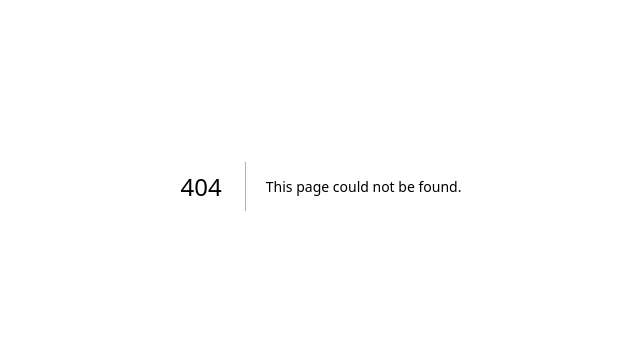
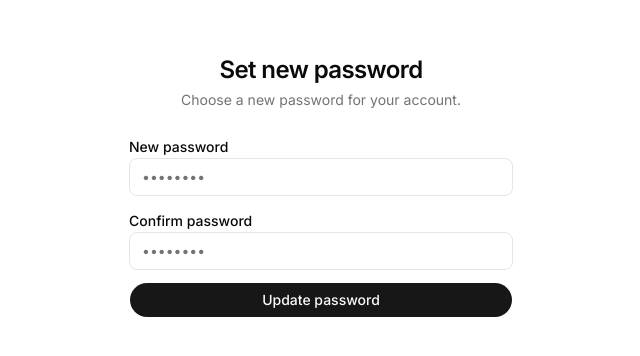
Before and after one commit to vishalbala-nps/scribe, a Next.js app: page /reset-password in a window 1280 px wide. Before the commit this address had no page. Shown: the part 214-570 px from the top of the page, without its empty margins (319-959 px from the left). Built offline with nearby package versions, Linux system fonts and the light colour scheme.

Commit message:
Add forgot password page

```diff
--- a/app/auth/callback/route.ts
+++ b/app/auth/callback/route.ts
@@ -9,7 +9,8 @@ export async function GET(request: Request) {
     const supabase = await createClient()
     const { error } = await supabase.auth.exchangeCodeForSession(code)
     if (!error) {
-      return NextResponse.redirect(`${origin}/dashboard`)
+      const next = searchParams.get("next") ?? "/dashboard"
+      return NextResponse.redirect(`${origin}${next}`)
     }
   }
 
--- /dev/null
+++ b/app/reset-password/page.tsx
@@ -0,0 +1,78 @@
+"use client"
+
+import { useState } from "react"
+import { useRouter } from "next/navigation"
+import { Button } from "@/components/ui/button"
+import { Loader2 } from "lucide-react"
+import { createClient } from "@/lib/supabase/client"
+import { toast } from "sonner"
+
+export default function ResetPasswordPage() {
+  const router = useRouter()
+  const [password, setPassword] = useState("")
+  const [confirm, setConfirm] = useState("")
+  const [isLoading, setIsLoading] = useState(false)
+
+  async function handleSubmit(e: React.SyntheticEvent<HTMLFormElement>) {
+    e.preventDefault()
+    if (password !== confirm) {
+      toast.error("Passwords do not match")
+      return
+    }
+    if (password.length < 6) {
+      toast.error("Password must be at least 6 characters")
+      return
+    }
+    setIsLoading(true)
+    const supabase = createClient()
+    const { error } = await supabase.auth.updateUser({ password })
+    setIsLoading(false)
+    if (error) {
+      toast.error(error.message)
+      return
+    }
+    toast.success("Password updated — you're now signed in")
+    router.push("/dashboard")
+  }
+
+  return (
+    <div className="flex min-h-svh items-center justify-center bg-background px-4">
+      <div className="w-full max-w-sm space-y-6">
+        <div className="space-y-1 text-center">
+          <h1 className="text-2xl font-semibold tracking-tight">Set new password</h1>
+          <p className="text-sm text-muted-foreground">Choose a new password for your account.</p>
+        </div>
+
+        <form onSubmit={handleSubmit} className="space-y-3">
+          <div className="space-y-1">
+            <label htmlFor="new-password" className="text-sm font-medium">New password</label>
+            <input
+              id="new-password"
+              type="password"
+              placeholder="••••••••"
+              value={password}
+              onChange={(e) => setPassword(e.target.value)}
+              required
+              className="w-full rounded-md border border-input bg-background px-3 py-2 text-sm placeholder:text-muted-foreground focus:outline-none focus:ring-2 focus:ring-ring"
+            />
+          </div>
+          <div className="space-y-1">
+            <label htmlFor="confirm-password" className="text-sm font-medium">Confirm password</label>
+            <input
+              id="confirm-password"
+              type="password"
+              placeholder="••••••••"
+              value={confirm}
+              onChange={(e) => setConfirm(e.target.value)}
+              required
+              className="w-full rounded-md border border-input bg-background px-3 py-2 text-sm placeholder:text-muted-foreground focus:outline-none focus:ring-2 focus:ring-ring"
+            />
+          </div>
+          <Button type="submit" className="w-full" size="lg" disabled={isLoading}>
+            {isLoading ? <><Loader2 className="size-4 animate-spin" /> Updating…</> : "Update password"}
+          </Button>
+        </form>
+      </div>
+    </div>
+  )
+}
--- /dev/null
+++ b/components/forgot-password-dialog.tsx
@@ -0,0 +1,66 @@
+"use client"
+
+import { useState } from "react"
+import { Dialog, DialogContent, DialogHeader, DialogTitle, DialogDescription } from "@/components/ui/dialog"
+import { Button } from "@/components/ui/button"
+import { Loader2 } from "lucide-react"
+import { createClient } from "@/lib/supabase/client"
+import { toast } from "sonner"
+
+interface ForgotPasswordDialogProps {
+  open: boolean
+  onOpenChange: (open: boolean) => void
+}
+
+export function ForgotPasswordDialog({ open, onOpenChange }: ForgotPasswordDialogProps) {
+  const [email, setEmail] = useState("")
+  const [isLoading, setIsLoading] = useState(false)
+
+  async function handleSubmit(e: React.SyntheticEvent<HTMLFormElement>) {
+    e.preventDefault()
+    setIsLoading(true)
+    const supabase = createClient()
+    const { error } = await supabase.auth.resetPasswordForEmail(email, {
+      redirectTo: `${window.location.origin}/auth/callback?next=/reset-password`,
+    })
+    setIsLoading(false)
+    if (error) {
+      toast.error(error.message)
+      return
+    }
+    toast.success("Check your email — we've sent a password reset link")
+    setEmail("")
+    onOpenChange(false)
+  }
+
+  return (
+    <Dialog open={open} onOpenChange={onOpenChange}>
+      <DialogContent className="sm:max-w-sm">
+        <DialogHeader>
+          <DialogTitle>Reset password</DialogTitle>
+          <DialogDescription>
+            Enter your email and we&apos;ll send you a link to reset your password.
+          </DialogDescription>
+        </DialogHeader>
+
+        <form onSubmit={handleSubmit} className="space-y-3">
+          <div className="space-y-1">
+            <label htmlFor="reset-email" className="text-sm font-medium">Email</label>
+            <input
+              id="reset-email"
+              type="email"
+              placeholder="you@example.com"
+              value={email}
+              onChange={(e) => setEmail(e.target.value)}
+              required
+              className="w-full rounded-md border border-input bg-background px-3 py-2 text-sm placeholder:text-muted-foreground focus:outline-none focus:ring-2 focus:ring-ring"
+            />
+          </div>
+          <Button type="submit" className="w-full" size="lg" disabled={isLoading}>
+            {isLoading ? <><Loader2 className="size-4 animate-spin" /> Sending…</> : "Send reset link"}
+          </Button>
+        </form>
+      </DialogContent>
+    </Dialog>
+  )
+}
--- a/components/login-modal.tsx
+++ b/components/login-modal.tsx
@@ -11,7 +11,8 @@ import {
   DialogDescription,
 } from "@/components/ui/dialog"
 import { createClient } from "@/lib/supabase/client"
-import { toast } from 'sonner'
+import { toast } from "sonner"
+import { ForgotPasswordDialog } from "@/components/forgot-password-dialog"
 interface LoginModalProps {
   open: boolean
   onOpenChange: (open: boolean) => void
@@ -24,6 +25,7 @@ export function LoginModal({ open, onOpenChange, onSignUpClick }: LoginModalProp
   const [password, setPassword] = useState("")
   const [loading, setLoading] = useState(false)
   const [loadingGoogle, setLoadingGoogle] = useState(false)
+  const [forgotPasswordOpen, setForgotPasswordOpen] = useState(false)
 
   async function handleGoogleSignIn() {
     setLoadingGoogle(true)
@@ -52,6 +54,7 @@ export function LoginModal({ open, onOpenChange, onSignUpClick }: LoginModalProp
   }
 
   return (
+    <>
     <Dialog open={open} onOpenChange={onOpenChange}>
       <DialogContent className="sm:max-w-sm">
         <DialogHeader>
@@ -76,9 +79,7 @@ export function LoginModal({ open, onOpenChange, onSignUpClick }: LoginModalProp
           </div>
 
           <div className="space-y-1">
-            <label htmlFor="password" className="text-sm font-medium">
-              Password
-            </label>
+            <label htmlFor="password" className="text-sm font-medium">Password</label>
             <input
               id="password"
               type="password"
@@ -88,6 +89,13 @@ export function LoginModal({ open, onOpenChange, onSignUpClick }: LoginModalProp
               required
               className="w-full rounded-md border border-input bg-background px-3 py-2 text-sm placeholder:text-muted-foreground focus:outline-none focus:ring-2 focus:ring-ring"
             />
+            <button
+              type="button"
+              onClick={() => setForgotPasswordOpen(true)}
+              className="text-xs text-muted-foreground underline-offset-4 hover:underline"
+            >
+              Forgot password?
+            </button>
           </div>
 
           <Button type="submit" className="w-full" size="lg" disabled={loading}>
@@ -125,5 +133,8 @@ export function LoginModal({ open, onOpenChange, onSignUpClick }: LoginModalProp
         </p>
       </DialogContent>
     </Dialog>
+
+    <ForgotPasswordDialog open={forgotPasswordOpen} onOpenChange={setForgotPasswordOpen} />
+    </>
   )
 }
```
